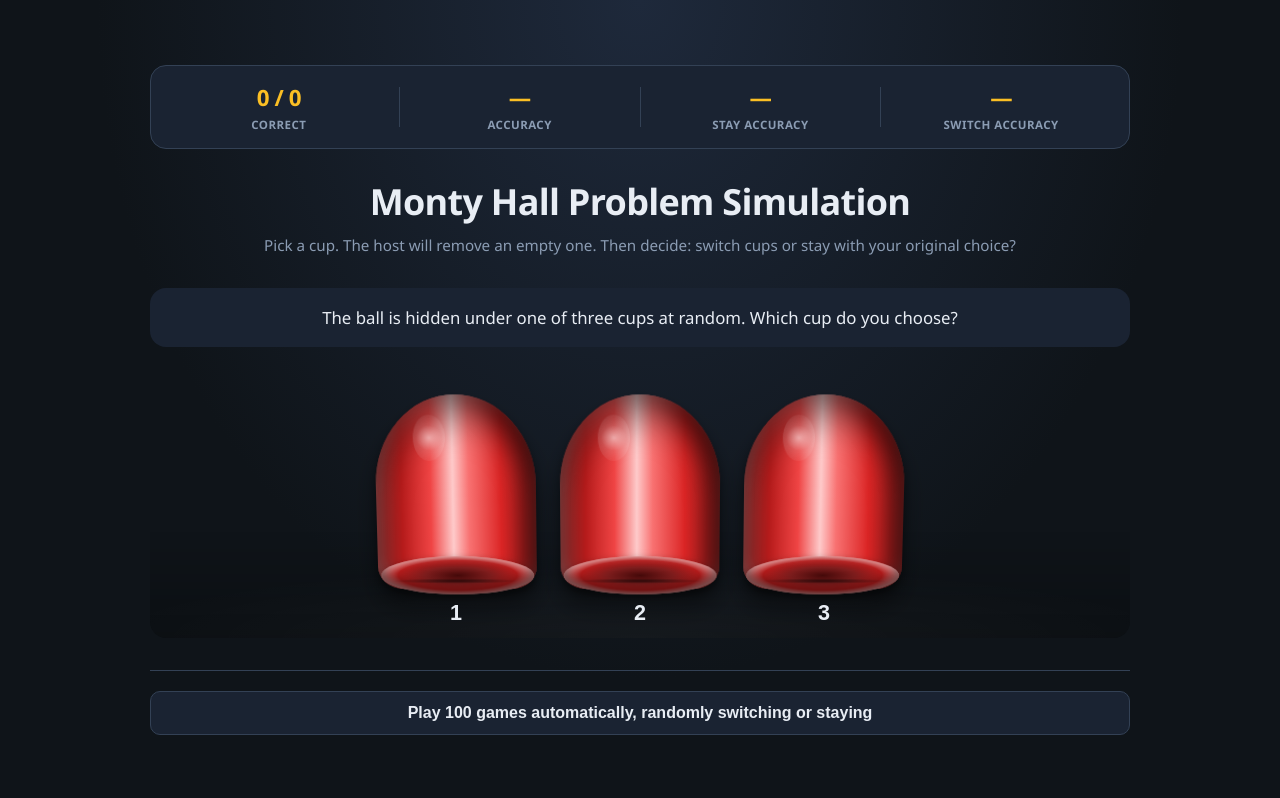
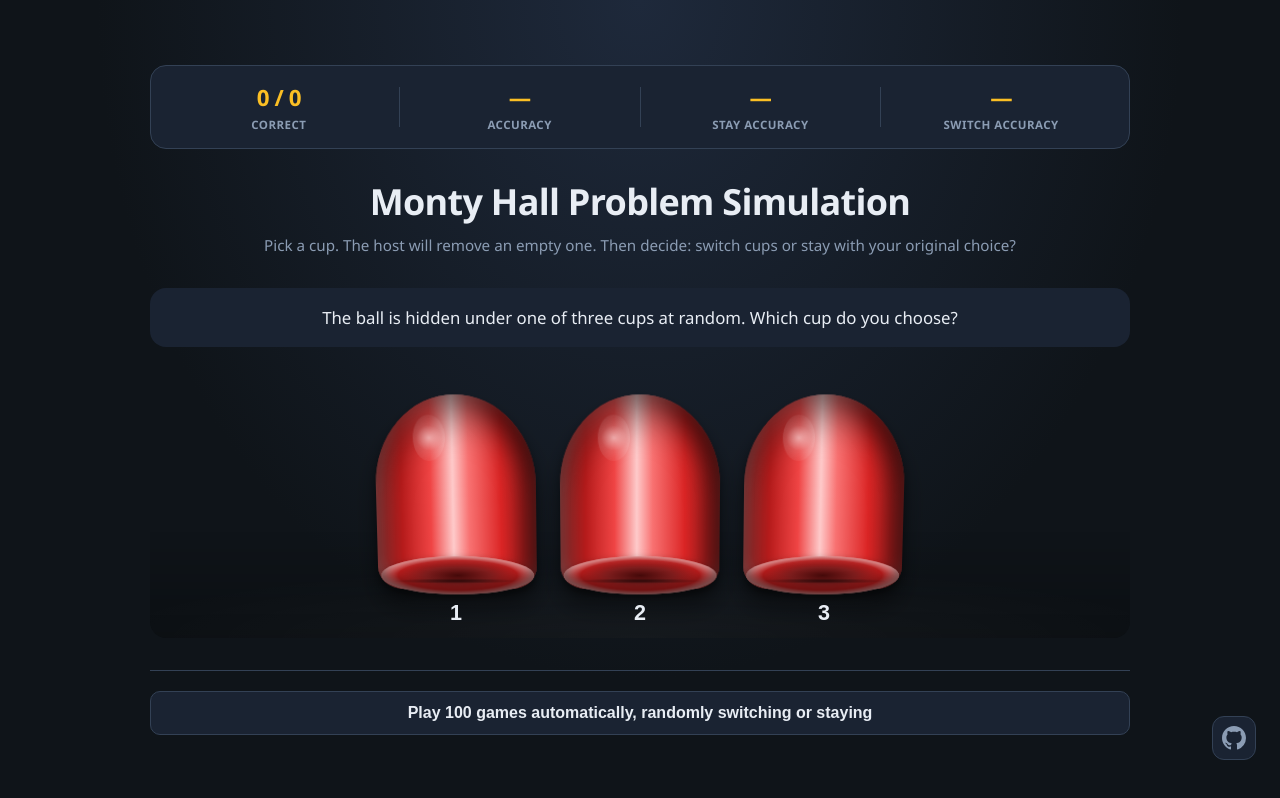
Before and after one commit to nodesocket/monty-hall-problem-simulation, a plain HTML site: page index.html in a window 1280 px wide. Drawn offline with Linux system fonts and the light colour scheme.

Commit message:
add github icon to repo

```diff
--- a/index.html
+++ b/index.html
@@ -75,6 +75,21 @@
       </footer>
     </main>
 
+    <a
+      href="https://github.com/nodesocket/monty-hall-problem-simulation"
+      class="github-link"
+      target="_blank"
+      rel="noopener noreferrer"
+      aria-label="View source on GitHub"
+    >
+      <svg xmlns="http://www.w3.org/2000/svg" viewBox="0 0 24 24" aria-hidden="true">
+        <path
+          fill="currentColor"
+          d="M12 0C5.37 0 0 5.37 0 12c0 5.31 3.435 9.795 8.205 11.385.6.105.825-.255.825-.57 0-.285-.015-1.23-.015-2.235-3.015.555-3.795-.735-4.035-1.41-.135-.345-.72-1.41-1.23-1.695-.42-.225-1.02-.78-.015-.795.945-.015 1.62.87 1.845 1.23 1.08 1.815 2.805 1.305 3.495.99.105-.78.42-1.305.765-1.605-2.67-.3-5.46-1.335-5.46-5.925 0-1.305.465-2.385 1.23-3.225-.12-.3-.54-1.53.12-3.18 0 0 1.005-.315 3.3 1.23.96-.27 1.98-.405 3-.405s2.04.135 3 .405c2.295-1.56 3.3-1.23 3.3-1.23.66 1.65.24 2.88.12 3.18.765.84 1.23 1.905 1.23 3.225 0 4.605-2.805 5.625-5.475 5.925.435.375.81 1.095.81 2.22 0 1.605-.015 2.895-.015 3.3 0 .315.225.69.825.57A12.02 12.02 0 0 0 24 12c0-6.63-5.37-12-12-12z"
+        />
+      </svg>
+    </a>
+
     <script src="app.js"></script>
   </body>
 </html>
--- a/styles.css
+++ b/styles.css
@@ -480,6 +480,39 @@
   display: none !important;
 }
 
+.github-link {
+  position: fixed;
+  right: 24px;
+  bottom: 40px;
+  z-index: 100;
+  display: flex;
+  align-items: center;
+  justify-content: center;
+  width: 44px;
+  height: 44px;
+  color: var(--muted);
+  background: var(--surface);
+  border: 1px solid #334155;
+  border-radius: 12px;
+  transition:
+    color 0.2s ease,
+    background 0.2s ease,
+    border-color 0.2s ease,
+    transform 0.15s ease;
+}
+
+.github-link:hover {
+  color: var(--text);
+  background: var(--surface-hover);
+  border-color: #475569;
+  transform: translateY(-2px);
+}
+
+.github-link svg {
+  width: 24px;
+  height: 24px;
+}
+
 .app.auto-playing .cup,
 .app.auto-playing .cup-body,
 .app.auto-playing .cup-reveal,
```
